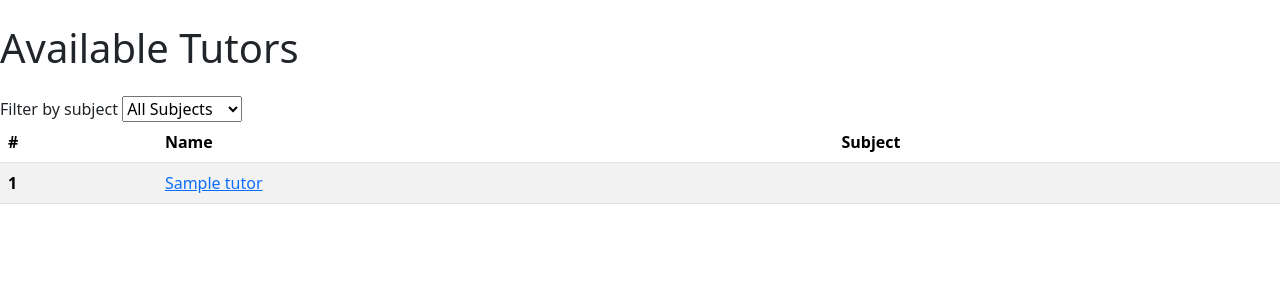
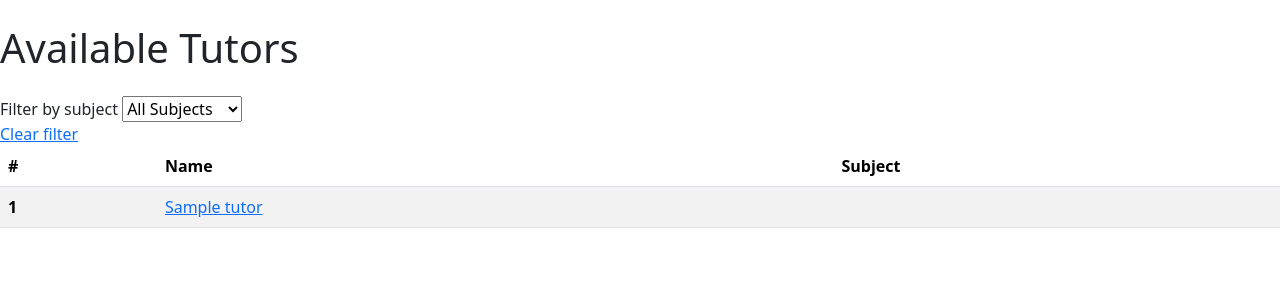
Before and after one commit to SergTsch87/tutors_agreggator, a Django app: page / in a window 1280 px wide. Shown: the top 300 px of the page. Run offline with Django 5.2, Linux system fonts and the light colour scheme; tables that the repository leaves empty hold one stand-in row (values such as "Sample post").

Commit message:
Upd: Add link in tutor_list.html
Preserve the subject selection using selected logic (already done above). Add a 'Clear filter' button

```diff
--- a/tutors_app/templates/tutors_app/tutors_list.html
+++ b/tutors_app/templates/tutors_app/tutors_list.html
@@ -17,6 +17,9 @@ To keep things dynamic, extract all available subjects from the database -->
     {% endfor %}
   </select>
 </form>
+
+<!-- Preserve the subject selection using selected logic (already done above) -->
+<a href="{% url 'tutors:list' %}">Clear filter</a>
 
 <table class="table table-striped">
   <thead>
```
